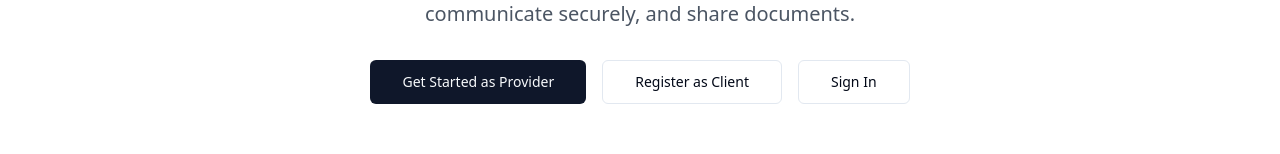
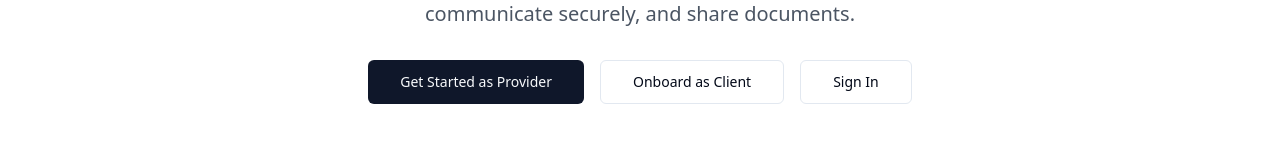
Before and after one commit to lyjono/provider-client-suite, a React (Vite) app: page / in a window 1280 px wide. Shown: the part 192-346 px from the top of the page. Built offline with nearby package versions, Linux system fonts and the light colour scheme.

Commit message:
Fix client onboarding redirect
The "Onboard as Client" button was incorrectly redirecting to the provider onboarding flow. This commit fixes the button's behavior to correctly redirect to the client onboarding flow.

```diff
--- a/src/pages/Index.tsx
+++ b/src/pages/Index.tsx
@@ -80,7 +80,7 @@ const Index = () => {
                   </Link>
                   <Link to="/dashboard?demo-client=true">
                     <Button variant="outline" size="lg" className="px-8 py-3">
-                      Register as Client
+                      Onboard as Client
                     </Button>
                   </Link>
                   <Link to="/auth">
```
